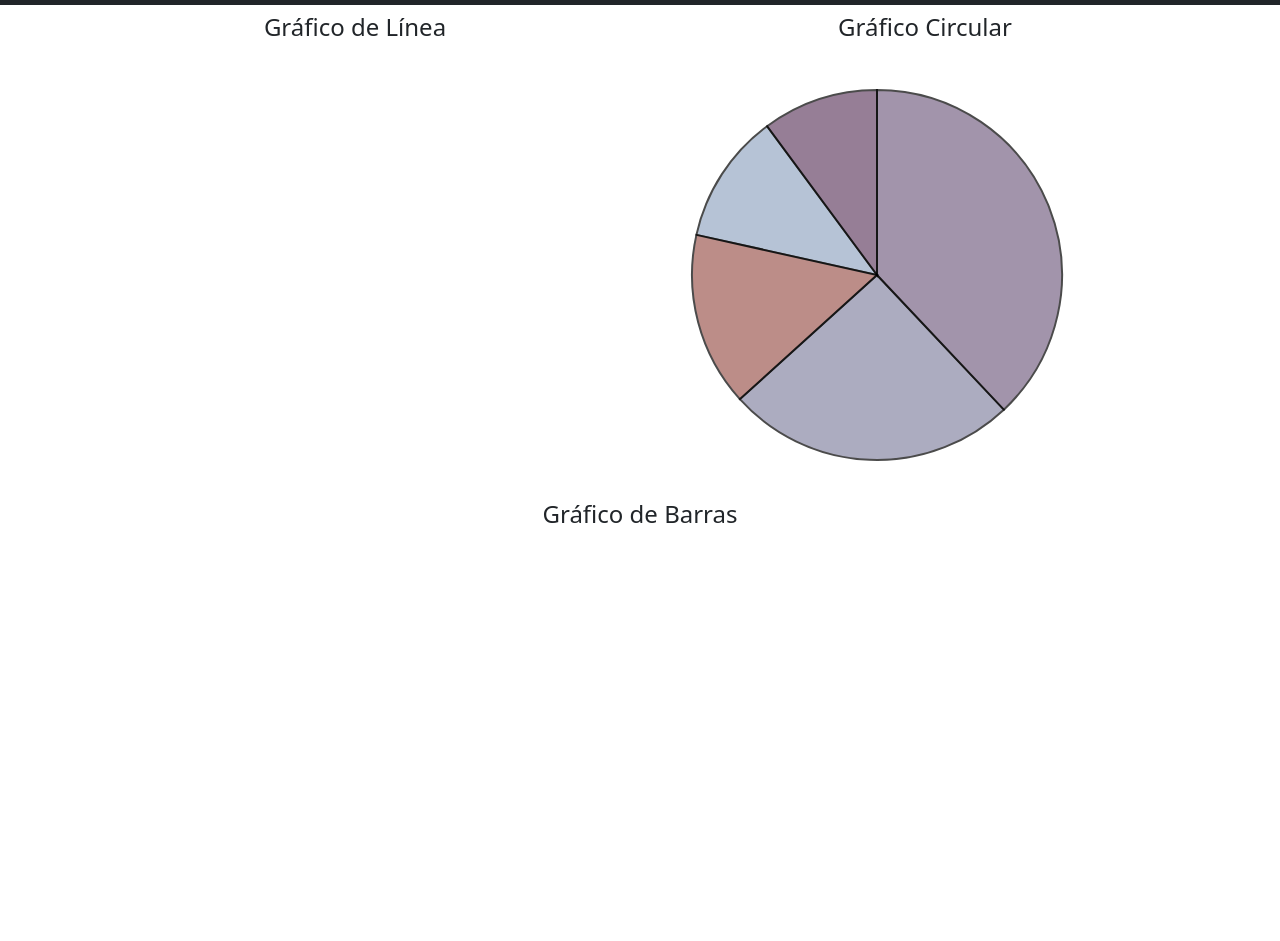
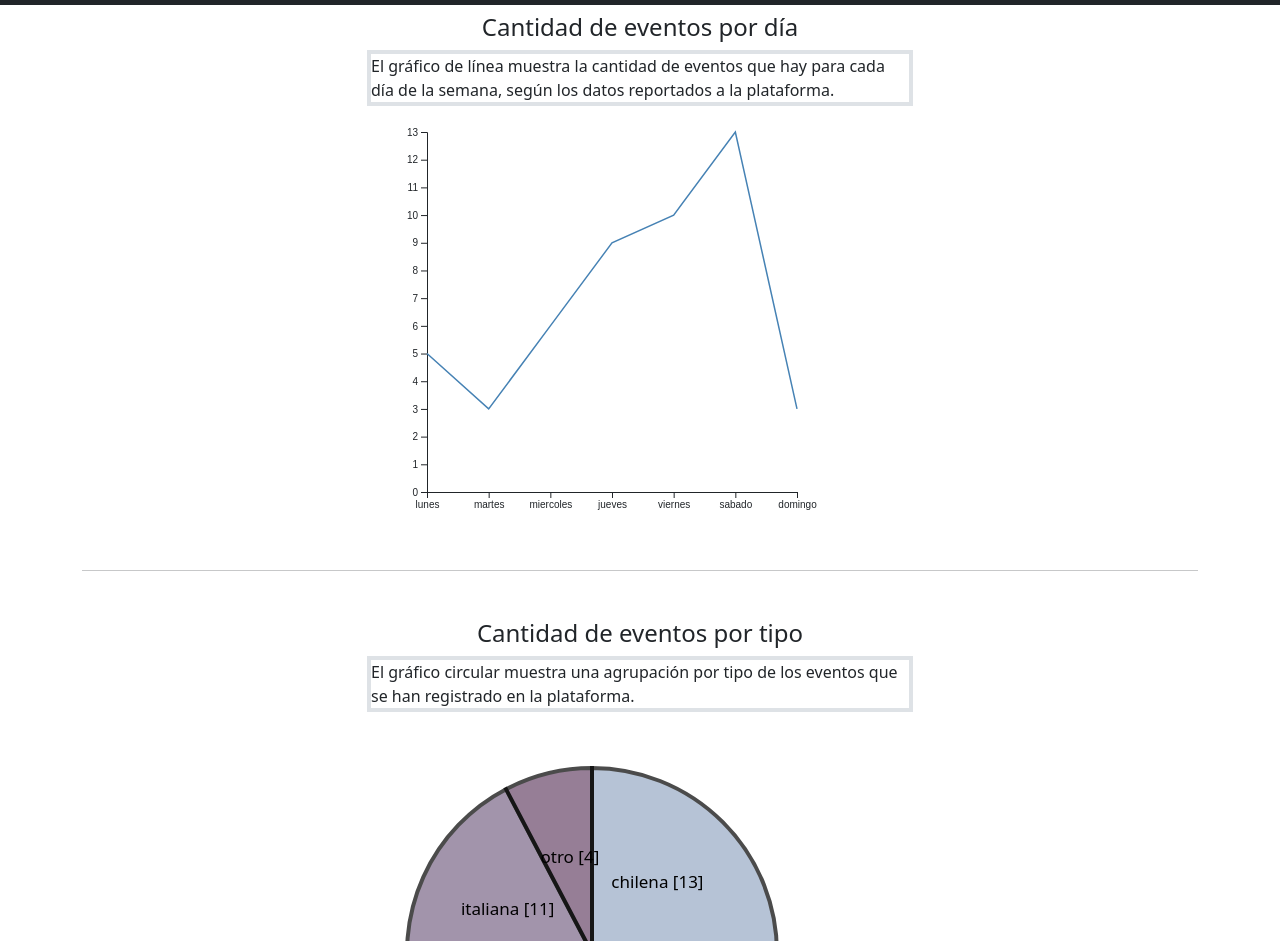
Before and after one commit to Tom0497/FoodEventWebPage, a plain HTML site: page templates/statistics.html in a window 1280 px wide. Shown: the part 51-992 px from the top of the page. Drawn offline with nearby package versions, Linux system fonts and the light colour scheme; no server answers.

Commit message:
tarea1 views final implementation

```diff
--- a/static/js/d3_graphs/bar_plot.js
+++ b/static/js/d3_graphs/bar_plot.js
@@ -12,29 +12,72 @@ function bar_plot() {
       .append("g")
       .attr("transform", `translate(${margin.left},${margin.top})`);
 
-  // Parse the Data
-  d3.csv("https://raw.githubusercontent.com/holtzy/D3-graph-gallery/master/DATA/data_stacked.csv").then(function (data) {
+  let data = [
+    {
+      "group": "Enero",
+      "manana": "2",
+      "mediodia": "8",
+      "tarde": "10"
+    },
+    {
+      "group": "Febrero",
+      "manana": "3",
+      "mediodia": "4",
+      "tarde": "6"
+    },
+    {
+      "group": "Marzo",
+      "manana": "5",
+      "mediodia": "7",
+      "tarde": "12"
+    },
+    {
+      "group": "Abril",
+      "manana": "4",
+      "mediodia": "6",
+      "tarde": "12"
+    },
+    {
+      "group": "Mayo",
+      "manana": "5",
+      "mediodia": "10",
+      "tarde": "15"
+    },
+    {
+      "group": "Junio",
+      "manana": "8",
+      "mediodia": "5",
+      "tarde": "14"
+    },
+    {
+      "group": "Julio",
+      "manana": "3",
+      "mediodia": "14",
+      "tarde": "6"
+    }
+  ];
 
   // List of subgroups = header of the csv files = soil condition here
-    const subgroups = data.columns.slice(1)
+  const subgroups = ["manana", "mediodia", "tarde"];
+  console.log(subgroups);
 
   // List of groups = species here = value of the first column called group -> I show them on the X axis
-    const groups = data.map(d => d.group)
+  const groups = data.map(d => d.group);
 
-    console.log(groups)
+  console.log(groups);
 
   // Add X axis
   const x = d3.scaleBand()
       .domain(groups)
       .range([0, width])
-        .padding([0.2])
+      .padding([0.2]);
   svg.append("g")
       .attr("transform", `translate(0, ${height})`)
       .call(d3.axisBottom(x).tickSize(0));
 
   // Add Y axis
   const y = d3.scaleLinear()
-        .domain([0, 40])
+      .domain([0, 20])
       .range([height, 0]);
   svg.append("g")
       .call(d3.axisLeft(y));
@@ -43,12 +86,12 @@ function bar_plot() {
   const xSubgroup = d3.scaleBand()
       .domain(subgroups)
       .range([0, x.bandwidth()])
-        .padding([0.05])
+      .padding([0.05]);
 
   // color palette = one color per subgroup
   const color = d3.scaleOrdinal()
       .domain(subgroups)
-        .range(['#e41a1c', '#377eb8', '#4daf4a'])
+      .range(['#e41a1c', '#377eb8', '#4daf4a']);
 
   // Show the bars
   svg.append("g")
@@ -70,5 +113,4 @@ function bar_plot() {
       .attr("height", d => height - y(d.value))
       .attr("fill", d => color(d.key));
 
-  })
 }
--- a/static/js/d3_graphs/circular_plot.js
+++ b/static/js/d3_graphs/circular_plot.js
@@ -16,7 +16,7 @@ function circular_plot() {
       .attr("transform", `translate(${width / 2}, ${height / 2})`);
 
   // Create dummy data
-  const data = {a: 9, b: 20, c: 30, d: 8, e: 12}
+  const data = {chilena: 13, casera: 12, italiana: 11, vegetariana: 12, otro: 4}
 
   // set the color scale
   const color = d3.scaleOrdinal()
@@ -29,19 +29,36 @@ function circular_plot() {
       })
   const data_ready = pie(Object.entries(data))
 
+  // shape helper to build arcs:
+  const arcGenerator = d3.arc()
+      .innerRadius(0)
+      .outerRadius(radius);
+
   // Build the pie chart: Basically, each part of the pie is a path that we build using the arc function.
   svg
-      .selectAll('whatever')
+      .selectAll('mySlices')
       .data(data_ready)
       .join('path')
-      .attr('d', d3.arc()
-          .innerRadius(0)
-          .outerRadius(radius)
-      )
+      .attr('d', arcGenerator)
       .attr('fill', function (d) {
         return (color(d.data[1]))
       })
       .attr("stroke", "black")
-      .style("stroke-width", "2px")
-      .style("opacity", 0.7)
+      .style("stroke-width", "4px")
+      .style("opacity", 0.7);
+
+  // Now add the annotation. Use the centroid method to get the best coordinates
+  svg
+      .selectAll('mySlices')
+      .data(data_ready)
+      .join('text')
+      .text(function (d) {
+        return d.data[0] + ` [${d.data[1]}]`
+      })
+      .attr("transform", function (d) {
+        return `translate(${arcGenerator.centroid(d)})`
+      })
+      .style("text-anchor", "middle")
+      .style("font-size", 17)
+
 }
--- a/static/js/d3_graphs/line_plot.js
+++ b/static/js/d3_graphs/line_plot.js
@@ -12,49 +12,44 @@ function line_plot() {
       .append("g")
       .attr("transform", `translate(${margin.left},${margin.top})`);
 
-  //Read the data
-  d3.csv("https://raw.githubusercontent.com/holtzy/data_to_viz/master/Example_dataset/3_TwoNumOrdered_comma.csv",
-
-      // When reading the csv, I must format variables:
-      function (d) {
-        return {date: d3.timeParse("%Y-%m-%d")(d.date), value: d.value}
-      }).then(
-      // Now I can use this dataset:
-      function (data) {
+  let data = [['lunes', 5],
+    ['martes', 3],
+    ['miercoles', 6],
+    ['jueves', 9],
+    ['viernes', 10],
+    ['sabado', 13],
+    ['domingo', 3]];
 
   // Add X axis --> it is a date format
-        const x = d3.scaleTime()
-            .domain(d3.extent(data, function (d) {
-              return d.date;
+  const x = d3.scalePoint()
+      .domain(data.map(function (d) {
+        return d[0];
       }))
-            .range([0, width]);
+      .range([0, width])
   svg.append("g")
       .attr("transform", `translate(0, ${height})`)
       .call(d3.axisBottom(x));
 
   // Add Y axis
   const y = d3.scaleLinear()
-            .domain([0, d3.max(data, function (d) {
-              return +d.value;
-            })])
+      .domain([0, d3.max(data, d => d[1])])
       .range([height, 0]);
   svg.append("g")
       .call(d3.axisLeft(y));
 
   // Add the line
   svg.append("path")
-            .datum(data)
+      .data([data])
       .attr("fill", "none")
       .attr("stroke", "steelblue")
       .attr("stroke-width", 1.5)
       .attr("d", d3.line()
           .x(function (d) {
-                  return x(d.date)
+            return x(d[0])
           })
           .y(function (d) {
-                  return y(d.value)
+            return y(d[1])
           })
       )
-      })
 
 }
--- a/templates/statistics.html
+++ b/templates/statistics.html
@@ -49,21 +49,44 @@
 <main class="container my-5 mx-auto">
 
   <!-- Create a div where the graph will take place -->
-  <div class="row">
+  <div class="row my-5">
+    <div class="col"></div>
     <div class="col-sm-12 col-md-6">
-      <h4 class="text-center"> Gráfico de Línea</h4>
+      <h4 class="text-center">Cantidad de eventos por día</h4>
+      <p class="border border-4">
+        El gráfico de línea muestra la cantidad de eventos que hay para cada día de la semana, según los
+        datos reportados a la plataforma.
+      </p>
       <div id="line-graph"></div>
     </div>
+    <div class="col"></div>
+  </div>
+
+  <hr>
+
+  <div class="row my-5">
+    <div class="col"></div>
     <div class="col-sm-12 col-md-6">
-      <h4 class="text-center"> Gráfico Circular</h4>
+      <h4 class="text-center"> Cantidad de eventos por tipo</h4>
+      <p class="border border-4">
+        El gráfico circular muestra una agrupación por tipo de los eventos que se han registrado en la
+        plataforma.
+      </p>
       <div id="circular-graph"></div>
     </div>
+    <div class="col"></div>
   </div>
 
-  <div class="row">
+  <hr>
+
+  <div class="row my-5">
     <div class="col"></div>
     <div class="col-sm-12 col-md-6">
-      <h4 class="text-center"> Gráfico de Barras</h4>
+      <h4 class="text-center"> Horario de eventos por mes</h4>
+      <p class="border border-4">
+        El gráfico de barras muestra la distribución horaria de los eventos agrupados por mes, se divide el día en
+        tres categorías, eventos que inician en la mañana (rojo), al mediodía (azul) y en la tarde (verde).
+      </p>
       <div id="bar-chart"></div>
     </div>
     <div class="col"></div>
```
Also changed, not shown: templates/eventForm.html (+6 -6 lines), static/js/event_form/dates.js (renamed from static/js/event_form_dates.js), static/js/event_form/food_type.js (renamed from static/js/event_form_food_type.js), static/js/event_form/form_validation.js (renamed from static/js/form_validation.js), static/js/event_form/images.js (renamed from static/js/event_form_imgs.js), static/js/event_form/region_selector.js (renamed from static/js/event_form_region_selector.js), static/js/event_form/social_network_selector.js (renamed from static/js/event_form_social_network_selector.js). Lines whose indentation alone changed are shown as unchanged.
